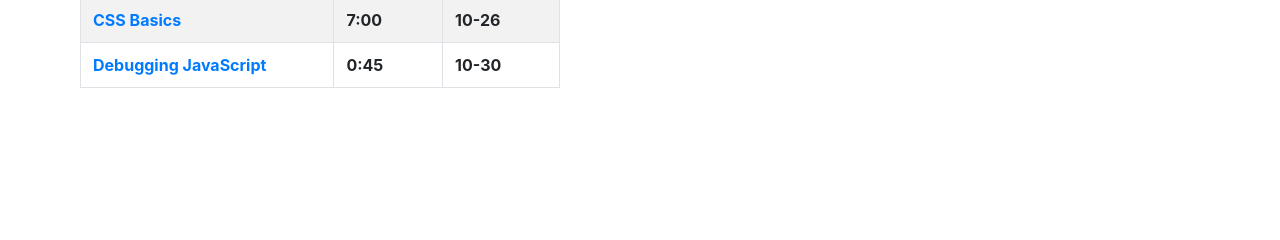
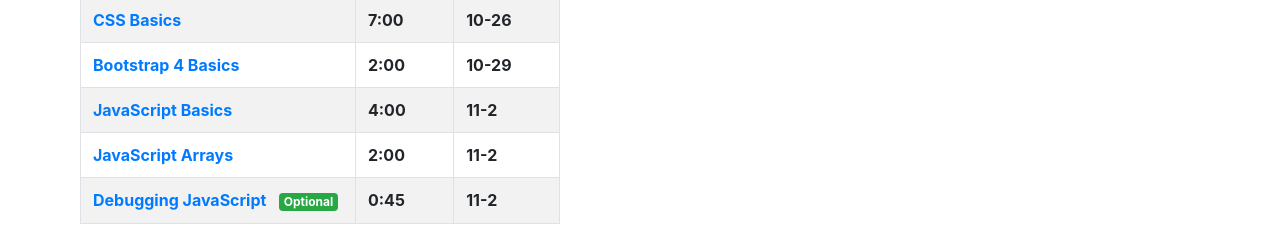
Before and after one commit to Return-Ready-2021-JavaScript-Evening/Return-Ready-2021-JavaScript-Evening.github.io, a plain HTML site: page index.html in a window 1280 px wide. Shown: the part 574-814 px from the top of the page. Drawn offline with nearby package versions, Linux system fonts and the light colour scheme.

Commit message:
adding new videos

```diff
--- a/index.html
+++ b/index.html
@@ -51,9 +51,24 @@
                         <th>10-26</th>
                     </tr>
                     <tr>
-                      <th><a href='https://teamtreehouse.com/library/debugging-javascript-in-the-browser'>Debugging JavaScript</a></th>
+                        <th><a href='https://teamtreehouse.com/library/bootstrap-4-basics-2'>Bootstrap 4 Basics</a></th>
+                        <th>2:00</th>
+                        <th>10-29</th>
+                    </tr>
+                    <tr>
+                        <th><a href='https://teamtreehouse.com/library/javascript-basics'>JavaScript Basics</a></th>
+                        <th>4:00</th>
+                        <th>11-2</th>
+                    </tr>
+                    <tr>
+                        <th><a href='https://teamtreehouse.com/library/javascript-arrays'>JavaScript Arrays</a></th>
+                        <th>2:00</th>
+                        <th>11-2</th>
+                    </tr>
+                    <tr>
+                        <th><a href='https://teamtreehouse.com/library/debugging-javascript-in-the-browser'>Debugging JavaScript</a><span style="margin-left: 5%" class="badge badge-success">Optional</span></th>
                         <th>0:45</th>
-                      <th>10-30</th>
+                        <th>11-2</th>
                     </tr>
                 </tbody>
             </table>
```
Lines whose indentation alone changed are shown as unchanged.
